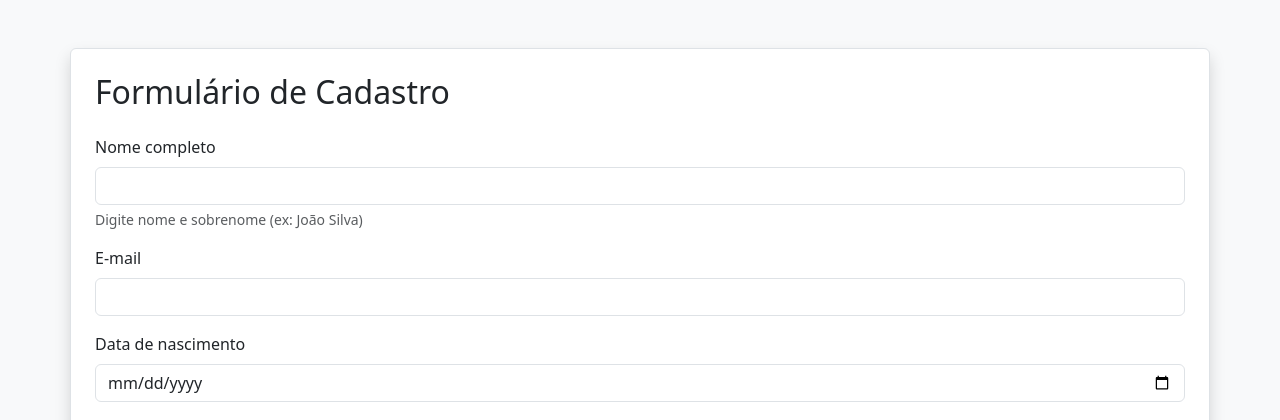
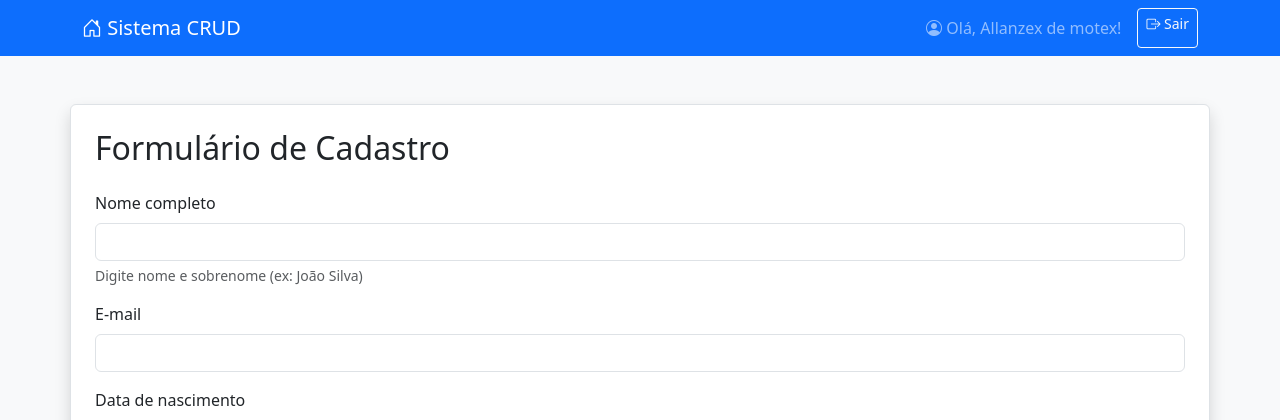
Before and after one commit to AllanMicuanski/php_web3, a PHP site: page /home.php in a window 1280 px wide. Shown: the top 420 px of the page. Run offline with PHP 8.4, Linux system fonts and the light colour scheme; a user stored in the database is signed in; data comes from the database, SQL or seed files in the repository; some libraries are stand-ins or nearby versions.

Commit message:
feat: implement logout | update navigation

```diff
--- a/excluir.php
+++ b/excluir.php
@@ -1,4 +1,5 @@
 <?php
+include 'verificar_sessao.php'; // Verifica se está logado
 include 'conexao.php';
 
 if (isset($_GET['id'])) {
--- a/home.php
+++ b/home.php
@@ -70,7 +70,7 @@ if ($_SERVER["REQUEST_METHOD"] == "POST") {
         if ($stmt->execute()) {
             $prefixo = ($sexo == "masculino") ? "Sr." : "Sra.";
             // Redireciona para a página principal após sucesso
-            header("Location: index.php?msg=success&nome=" . urlencode($nome) . "&prefixo=" . urlencode($prefixo));
+            header("Location: home.php?msg=success&nome=" . urlencode($nome) . "&prefixo=" . urlencode($prefixo));
             exit();
         } else {
             $msg = "<div class='alert alert-danger'>Erro: " . $stmt->error . "</div>";
@@ -92,6 +92,24 @@ if ($_SERVER["REQUEST_METHOD"] == "POST") {
 <link href="https://cdn.jsdelivr.net/npm/bootstrap-icons@1.7.2/font/bootstrap-icons.css" rel="stylesheet">
 </head>
 <body class="bg-light">
+<!-- Header com informações do usuário -->
+<nav class="navbar navbar-expand-lg navbar-dark bg-primary">
+  <div class="container">
+    <a class="navbar-brand" href="home.php">
+      <i class="bi bi-house-door"></i> Sistema CRUD
+    </a>
+    <div class="navbar-nav ms-auto">
+      <span class="navbar-text me-3">
+        <i class="bi bi-person-circle"></i>
+        Olá, <?= htmlspecialchars($_SESSION['usuario_nome']) ?>!
+      </span>
+      <a href="logout.php" class="btn btn-outline-light btn-sm">
+        <i class="bi bi-box-arrow-right"></i> Sair
+      </a>
+    </div>
+  </div>
+</nav>
+
 <div class="container mt-5 border p-4 bg-white rounded shadow">
   <h2 class="mb-4">Formulário de Cadastro</h2>
 
--- /dev/null
+++ b/logout.php
@@ -0,0 +1,6 @@
+<?php
+session_start();
+session_destroy();
+header("Location: index.php");
+exit();
+?>
```
Also changed, not shown: editar.php (+21 -2 lines), uploads/6908c2ac00d0a.png (deleted), uploads/6908e8c267dbb.png (deleted), uploads/690b5d647d149.png (added), uploads/690b5d961b099.png (added), uploads/690b5db755e4b.png (added), uploads/690b5dcc4d692.png (added), uploads/690b5dd8c734b.png (added), uploads/690b5de12c842.png (added).
